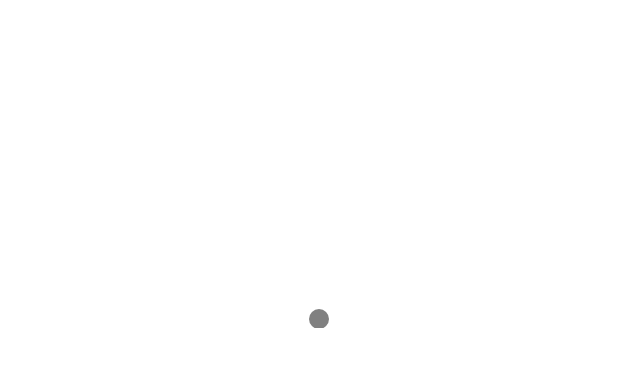
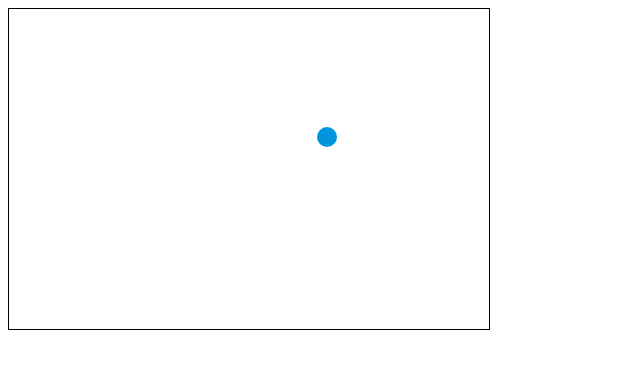
Before and after one commit to nngocjade/cd_W2_Thurs_Lab_Breakout_Game, a plain HTML site: page index.html in a window 1280 px wide. Shown: the whole page, without its empty margins (0-640 px from the left). Drawn offline with Linux system fonts and the light colour scheme.

Commit message:
redoing my canvas

```diff
--- /dev/null
+++ b/anotherScript.js
@@ -0,0 +1,64 @@
+let canvas = document.getElementById("myCanvas");
+let ctx = canvas.getContext("2d");
+
+var x = canvas.width / 2;
+var y = canvas.height - 30;
+
+var dx = 2;
+var dy = -2;
+
+var ballRadius = 10;
+
+var hex;
+var color = getRandomColor();
+
+// --------------------DRAW BALL-----------------------
+function drawBall() {
+  // drawing code
+  ctx.beginPath();
+  ctx.arc(x, y, ballRadius, 0, Math.PI * 2); //ctx.arc("x-coordinate", "y-coordinate", "arc radius", "start angle", "end angle", "false");   //direction of drawing (false for clockwise, the default, or true for anti-clockwise.) This last parameter is optional.
+
+  ctx.fillStyle = "#0095DD";
+  ctx.fill();
+  ctx.closePath();
+}
+
+// -----------------------DRAW-------------------------
+function draw() {
+  // x & y coordintates of top left corner, the x & y coordinates of the bottom right corner
+  ctx.clearRect(0, 0, canvas.width, canvas.height); //This clears the canvas, each time, before the canvas draws (This allows the ball to move without a trail)
+  drawBall();
+
+  if (x + dx > canvas.width - ballRadius || x + dx < ballRadius) {
+    color = getRandomColor();
+    console.group();
+    console.log("%cx-color", "color: green;");
+    console.log(color);
+    console.groupEnd();
+    dx = -dx;
+  }
+
+  if (y + dy > canvas.height - ballRadius || y + dy < ballRadius) {
+    color = getRandomColor();
+    console.group();
+    console.log("%cy-color", "color:red;");
+    console.log(color);
+    console.groupEnd();
+
+    dy = -dy;
+  }
+
+  x += dx;
+  y += dy;
+}
+
+function convertToColor(num) {
+  return "#" + ("00000" + (num | 0).toString(16)).substr(-6);
+}
+
+function getRandomColor() {
+  number = Math.floor(Math.random() * 100000 + 1);
+  return convertToColor(number);
+}
+
+setInterval(draw, 10);
--- a/index.html
+++ b/index.html
@@ -9,6 +9,8 @@
   </head>
   <body>
     <canvas id="myCanvas" width="480" height="320"></canvas>
-    <script type="text/javascript" src="/script.js"></script>
+
+    <script type="text/javascript" src="/anotherScript.js"></script>
+    <!-- <script type="text/javascript" src="/script.js"></script> -->
   </body>
 </html>
--- a/script.js
+++ b/script.js
@@ -1,37 +1,110 @@
+/*CANVAS NOTES:
+ctx.beginPath();
+ctx.rect("left", "top", "width", "height");   //retangle
+ctx.fillStyle = "#FF0000";                    //stores the color
+ctx.fill();                                   //paints the object
+ctx.closePath();
+
+
+ctx.arc("x-coordinate",
+	"y-coordinate",
+	"arc radius",
+	"start angle",
+	"end angle",
+	"false");   //direction of drawing (false for clockwise, the default, or true for anti-clockwise.) This last parameter is optional.
+
+
+
+ctx.strokeStyle = "rgba(0, 0, 255, 0.5)";   //colors the border
+ctx.stroke();
+
+
+TO MAKE A BALL MOVE:
+
+Technically speaking :
+	paint the ball on the screen
+	clear it
+  paint it again in a slightly different position every frame
+
+  */
+
 // referencing the canvas from HTML
 let canvas = document.getElementById("myCanvas");
 let ctx = canvas.getContext("2d");
 
-let x = 10;
-let y = 10;
+let leftPressed = false;
+let rightPressed = false;
 
-let dx = 1;
-let dy = 1;
+function KeydownHandler(e) {
+  if (e.key === "ArrowRight") {
+    rightPressed = true;
+  }
+  if (e.key === "ArrowLeft") {
+    leftPressed = true;
+  }
+}
+
+function keyupHandler(e) {
+  if (e.key === "ArrowRight") {
+    rightPressed = false;
+  }
+  if (e.key === "ArrowRight") {
+    rightPressed = false;
+  }
+}
+
+document.addEventListener("keydown", KeydownHandler);
+document.addEventListener("keyup", keyupHandler);
+
+let x = 60;
+let y = 60;
+
+let dx = 2;
+let dy = 2;
+
+let radius = 10;
+
+let paddleHeight = 10;
+let paddleWidth = 75;
+let paddleX = (canvas.width - paddleWidth) / 2;
 
 function drawBall() {
   ctx.beginPath();
-  ctx.arc(x, y, 10, 0, Math.PI * 2);
-  ctx.fillStyle = "gray";
+  ctx.arc(x, y, 10, 0, Math.PI * 2); // x & y coordinate, start & end angle, direction of drawing (clockwise, default, counter-clockwise)
+  ctx.fillStyle = "gray"; // stores the color
+  ctx.fill(); // paints the object
+  ctx.closePath();
+}
+
+function drawPaddle() {
+  ctx.beginPath();
+  ctx.rect(paddleX, canvas.height - paddleHeight, paddleWidth, paddleHeight);
+  ctx.fillStyle = "black";
   ctx.fill();
   ctx.closePath();
 }
 function update() {
   //Update Values
 
-  if (x >= 480) {
+  if (x >= paddleX && x <= paddleX + paddleWidth) {
+    if (y >= canvas.height - paddleHeight) {
+      console.log("hey, we hit the paddle");
+    }
+  }
+
+  if (x + radius >= 480 || x - radius <= 0) {
     dx = -dx;
   }
-  if (y >= 320) {
+  if (y + radius >= 320 || y - radius <= 0) {
     dy = -dy;
   }
-  if (x <= 0) {
-    dx = -dx;
-  }
-  if (y <= 0) {
-    dy = -dy;
-  }
+
   x = x + dx;
   y = y + dy;
+
+  if (leftPressed) {
+    paddleX = paddleX - 5;
+  }
 }
 
 function draw() {
@@ -43,17 +116,7 @@
 function main() {
   update();
   draw();
-  window.requestAnimationFrame(main);
+  window.requestAnimationFrame(main); //JS timing function, allows a function to run over and over again
 }
 
 main();
-
-// simple Code to draw rect/cirlce to show off canvas functions
-// ctx.beginPath();
-// ctx.rect(20, 40, 50, 50);
-// ctx.fillStyle = "#FF0000";
-// ctx.fill();
-// ctx.closePath();
-
-// ctx.beginPath();
-// ctx.arc();
--- a/style.css
+++ b/style.css
@@ -0,0 +1,3 @@
+#myCanvas {
+  border: 1px solid black;
+}
```
